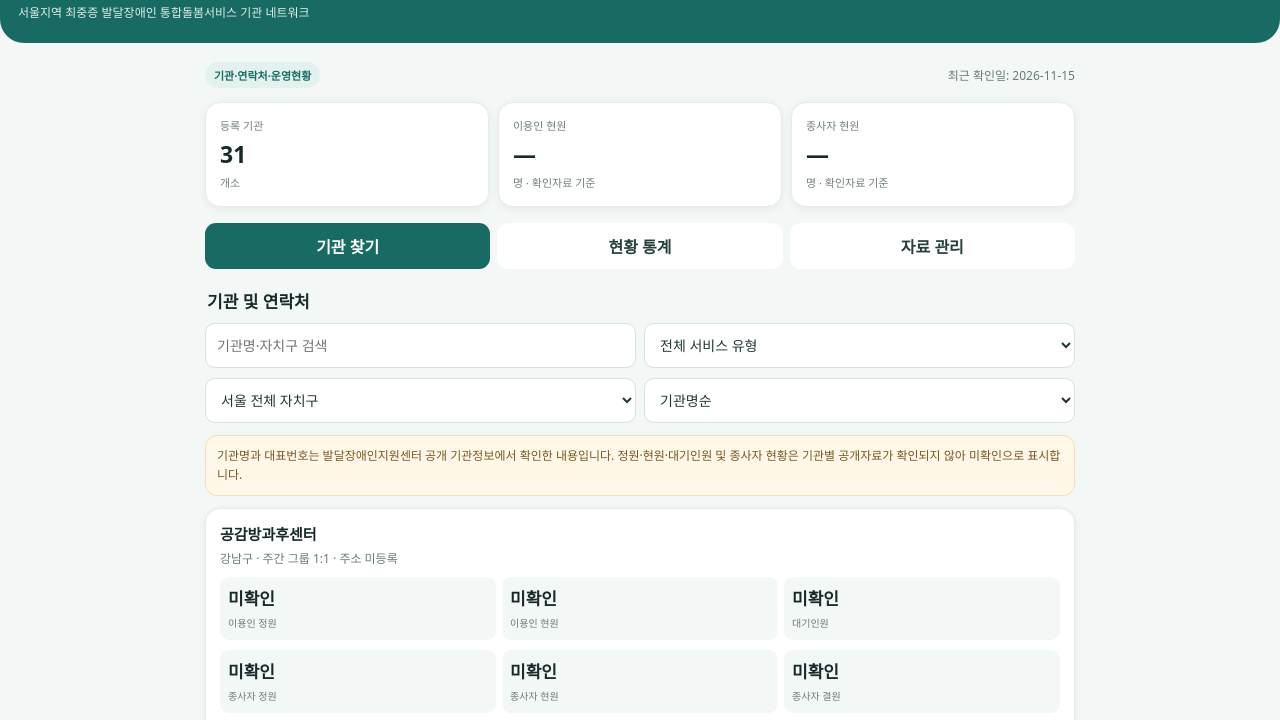
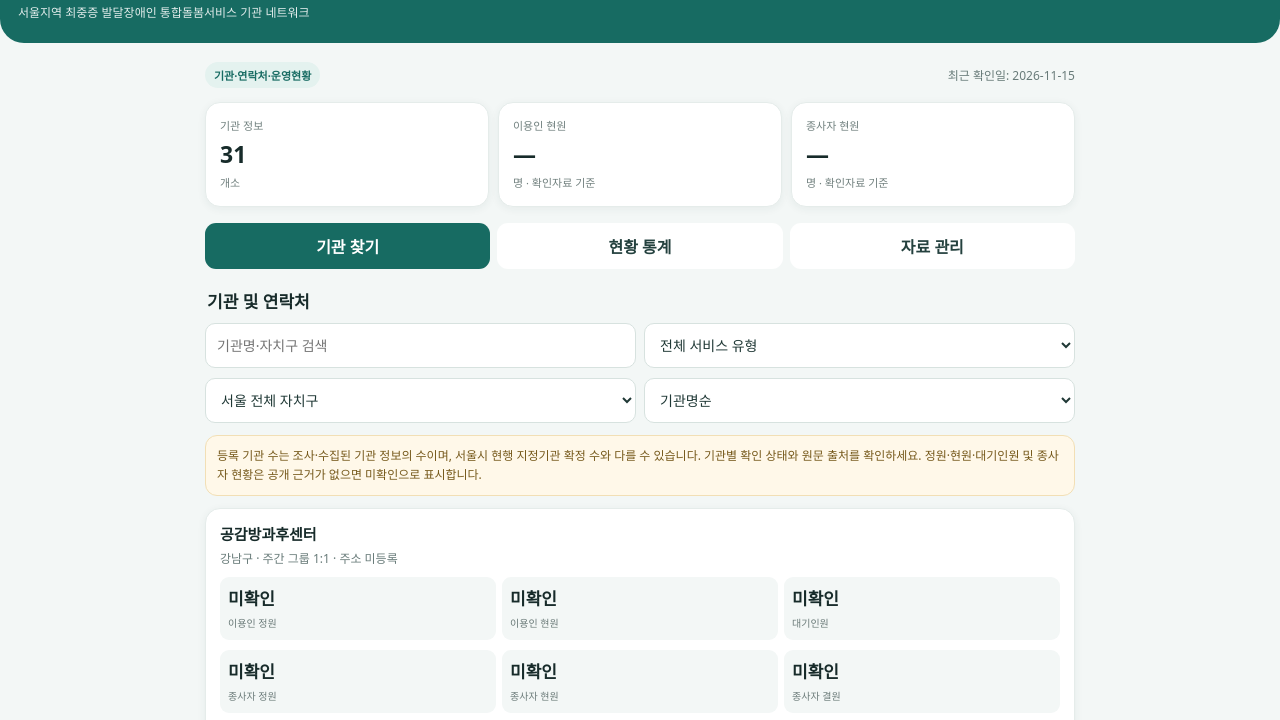
Before and after one commit to 79san2/emergency-hospital, a plain HTML site: page integrated-care/index.html in a window 1280 px wide. Shown: the part 61-781 px from the top of the page. Drawn offline with Linux system fonts and the light colour scheme.

Commit message:
Clarify directory count versus officially confirmed provider count

```diff
--- a/integrated-care/index.html
+++ b/integrated-care/index.html
@@ -13,7 +13,7 @@
 <main>
 <div class="topline"><span class="pill">기관·연락처·운영현황</span><span class="muted" id="updated">자료 확인일: 미등록</span></div>
 <div class="stats">
- <div class="stat"><small>등록 기관</small><strong id="totalOrg">0</strong><em>개소</em></div>
+ <div class="stat"><small>기관 정보</small><strong id="totalOrg">0</strong><em>개소</em></div>
  <div class="stat"><small>이용인 현원</small><strong id="totalUsers">—</strong><em>명 · 확인자료 기준</em></div>
  <div class="stat"><small>종사자 현원</small><strong id="totalStaff">—</strong><em>명 · 확인자료 기준</em></div>
 </div>
@@ -24,7 +24,7 @@
  <h2>기관 및 연락처</h2>
  <div class="filters"><input id="search" placeholder="기관명·자치구 검색"><select id="type"><option value="">전체 서비스 유형</option><option>24시간형</option><option>주간 개별 1:1</option><option>주간 그룹 1:1</option></select></div>
  <div class="filters"><select id="district"><option value="">서울 전체 자치구</option></select><select id="sort"><option value="name">기관명순</option><option value="district">자치구순</option></select></div>
- <div class="notice">기관명과 대표번호는 발달장애인지원센터 공개 기관정보에서 확인한 내용입니다. 정원·현원·대기인원 및 종사자 현황은 기관별 공개자료가 확인되지 않아 미확인으로 표시합니다.</div>
+ <div class="notice">등록 기관 수는 조사·수집된 기관 정보의 수이며, 서울시 현행 지정기관 확정 수와 다를 수 있습니다. 기관별 확인 상태와 원문 출처를 확인하세요. 정원·현원·대기인원 및 종사자 현황은 공개 근거가 없으면 미확인으로 표시합니다.</div>
  <div class="list" id="orgList"><div class="empty">등록된 기관 정보가 없습니다.<br>자료 관리에서 확인된 기관 정보를 추가할 수 있습니다.</div></div>
 </section>
 <section class="section" id="stats">
```
